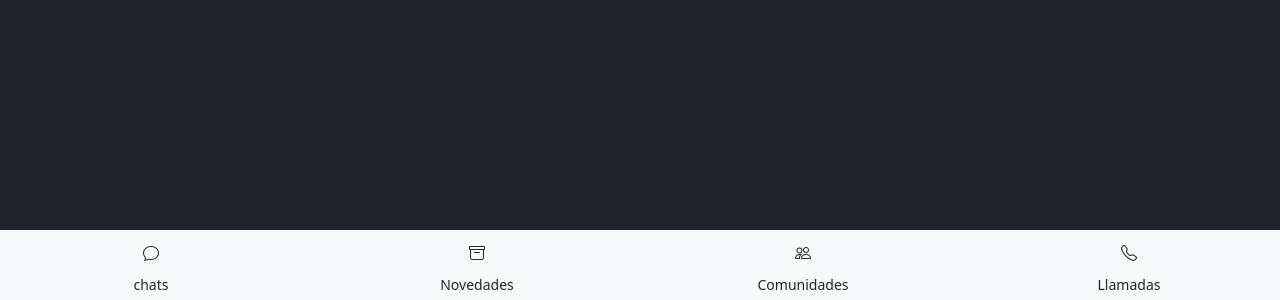
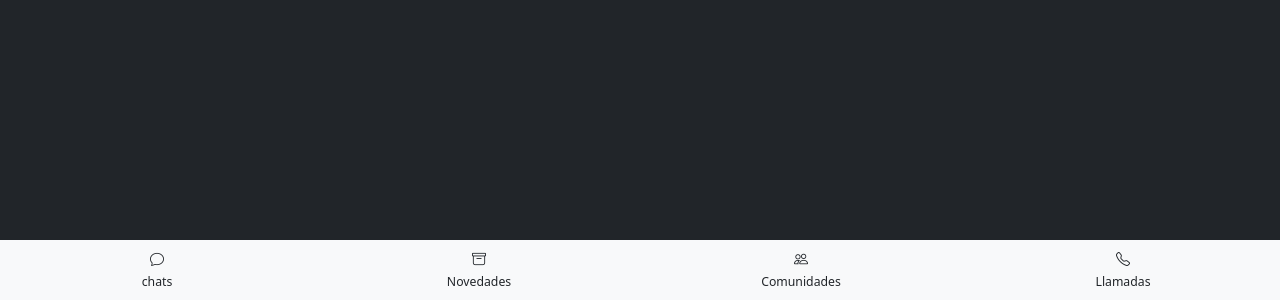
Before and after one commit to Galindo-lab/html-exercises, a plain HTML site: page wp_layout.html in a window 1280 px wide. Shown: the part 500-800 px from the top of the page. Drawn offline with nearby package versions, Linux system fonts and the light colour scheme.

Commit message:
bottom navbar agregado

```diff
--- a/wp_layout.html
+++ b/wp_layout.html
@@ -1,13 +1,17 @@
 <!DOCTYPE html>
 <html lang="en">
+
 <head>
     <meta charset="UTF-8">
     <meta name="viewport" content="width=device-width, initial-scale=1.0">
     <title>Document</title>
 
     <!-- Bootstrap -->
-    <link href="https://cdn.jsdelivr.net/npm/bootstrap@5.3.3/dist/css/bootstrap.min.css" rel="stylesheet" integrity="sha384-QWTKZyjpPEjISv5WaRU9OFeRpok6YctnYmDr5pNlyT2bRjXh0JMhjY6hW+ALEwIH" crossorigin="anonymous">
-    <script defer src="https://cdn.jsdelivr.net/npm/bootstrap@5.3.3/dist/js/bootstrap.bundle.min.js" integrity="sha384-YvpcrYf0tY3lHB60NNkmXc5s9fDVZLESaAA55NDzOxhy9GkcIdslK1eN7N6jIeHz" crossorigin="anonymous"></script>
+    <link href="https://cdn.jsdelivr.net/npm/bootstrap@5.3.3/dist/css/bootstrap.min.css" rel="stylesheet"
+        integrity="sha384-QWTKZyjpPEjISv5WaRU9OFeRpok6YctnYmDr5pNlyT2bRjXh0JMhjY6hW+ALEwIH" crossorigin="anonymous">
+    <script defer src="https://cdn.jsdelivr.net/npm/bootstrap@5.3.3/dist/js/bootstrap.bundle.min.js"
+        integrity="sha384-YvpcrYf0tY3lHB60NNkmXc5s9fDVZLESaAA55NDzOxhy9GkcIdslK1eN7N6jIeHz"
+        crossorigin="anonymous"></script>
 
     <!-- Icons -->
     <link rel="stylesheet" href="https://cdn.jsdelivr.net/npm/bootstrap-icons@1.10.5/font/bootstrap-icons.css">
@@ -16,44 +20,38 @@
     <script defer src="https://cdn.jsdelivr.net/npm/alpinejs@3.14.1/dist/cdn.min.js"></script>
 
 </head>
+
 <body class="bg-dark">
-    <div class="container">
-        <div class="row fixed-bottom bg-light text-center py-1 align-items-end">
+    <div class="container-flex">
+        <div class="row fixed-bottom bg-light text-center p-2 align-items-end">
 
-            <div class="w-25 text-center p-0">
-                <button class="btn row">
-                    <i class="bi bi-chat"></i>
-                </button>
+            <button class="text-center col-3 btn  btn-sm p-0">
+                <i class="bi bi-chat"></i>
                 <br>
                 <span class="small">chats</span>
-            </div>
+            </button>
 
-            <div class="w-25 text-center p-0">
-                <button class="btn row">
-                    <i class="bi bi-archive"></i>
-                </button>
+            <button class="text-center col-3 btn  btn-sm p-0">
+                <i class="bi bi-archive"></i>
                 <br>
-                <span class="small">Novedades</span>
-            </div>
+                <span class="small p-0">Novedades</span>
+            </button>
 
-            <div class="w-25 text-center p-0">
-                <button class="btn row">
-                    <i class="bi bi-people"></i>
-                </button>
+            <button class="text-center col-3 btn btn-sm p-0">
+                <i class="bi bi-people"></i>
                 <br>
-                <span class="small">Comunidades</span>
-            </div>
+                <span class="small p-0">Comunidades</span>
+            </button>
 
-            <div class="w-25 text-center p-0">
-                <button class="btn row">
-                    <i class="bi bi-telephone"></i>
-                </button>
+            <button class="text-center col-3 btn  btn-sm p-0">
+                <i class="bi bi-telephone"></i>
                 <br>
-                <span class="small">Llamadas</span>
-            </div>
+                <span class="small p-0">Llamadas</span>
+            </button>
 
         </div>
     </div>
 
 </body>
+
 </html>
```
